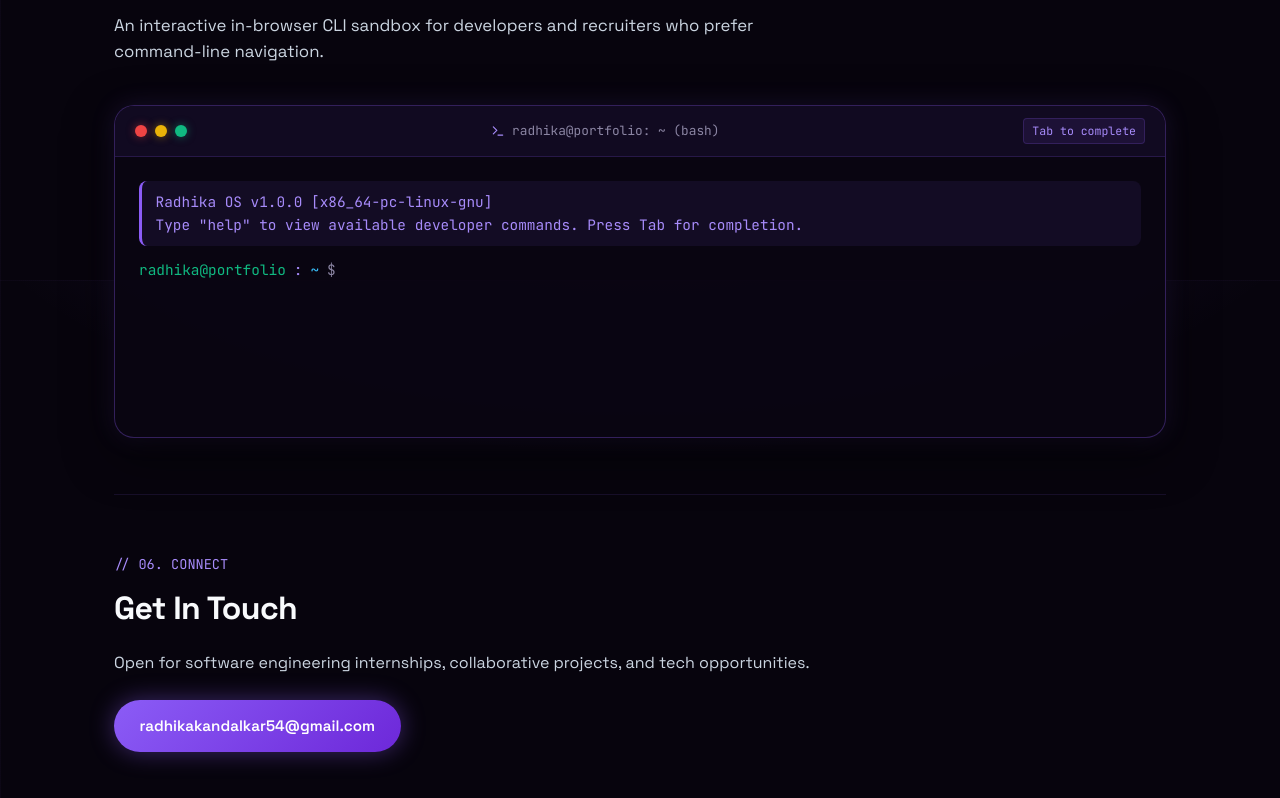
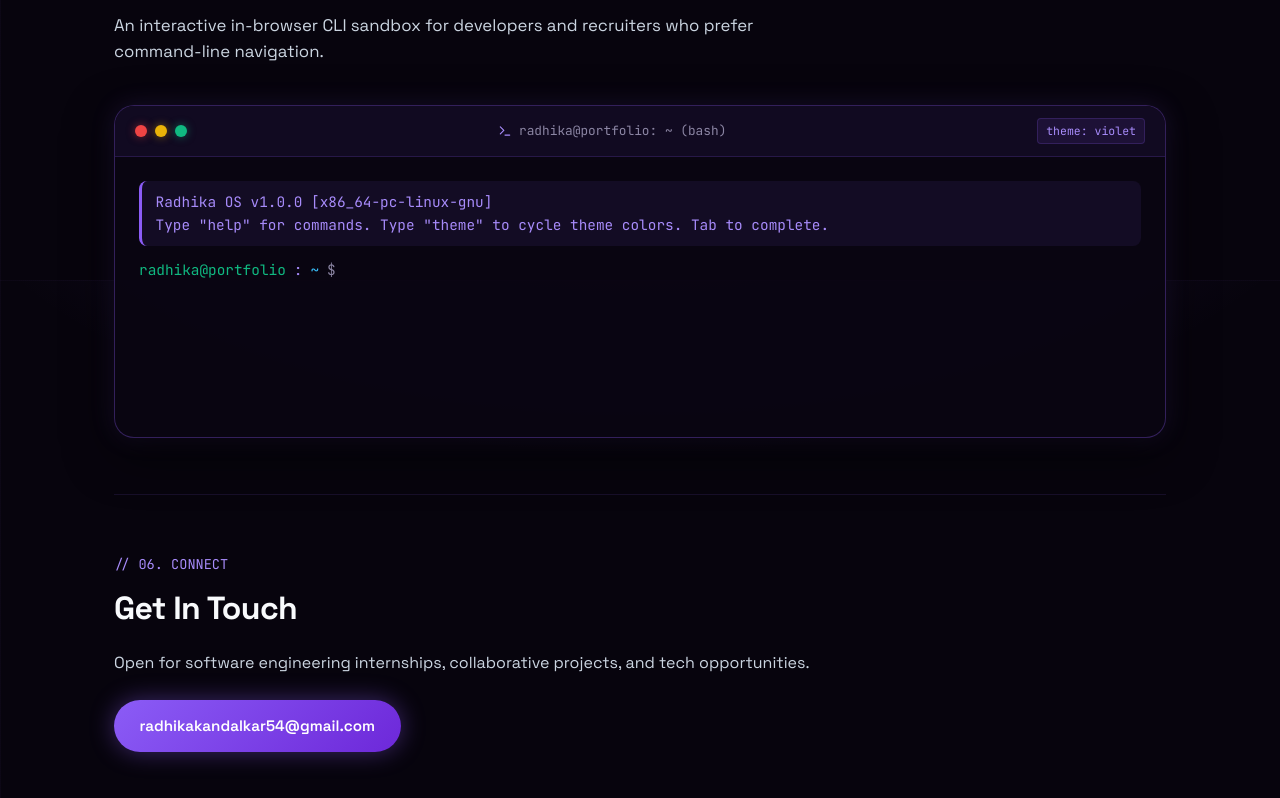
Before and after one commit to radhika817/radhika-portfolio, a React (Vite) app: page / in a window 1280 px wide. Shown: the part 6920-7718 px from the top of the page. Built offline with nearby package versions, Linux system fonts and the light colour scheme.

Commit message:
feat: add typed output animation and theme command

```diff
--- a/src/components/Terminal.jsx
+++ b/src/components/Terminal.jsx
@@ -20,14 +20,119 @@ export const AVAILABLE_COMMANDS = [
   'experience',
   'contact',
   'resume',
+  'theme',
   'clear',
 ]
+
+export const THEMES = {
+  violet: {
+    name: 'Violet After Dark',
+    violet: '#8b5cf6',
+    violetLight: '#a78bfa',
+    violetDark: '#6d28d9',
+    lavender: '#c4b5fd',
+  },
+  cyan: {
+    name: 'Cyberpunk Cyan',
+    violet: '#06b6d4',
+    violetLight: '#38bdf8',
+    violetDark: '#0284c7',
+    lavender: '#a5f3fc',
+  },
+  emerald: {
+    name: 'Matrix Emerald',
+    violet: '#10b981',
+    violetLight: '#34d399',
+    violetDark: '#059669',
+    lavender: '#a7f3d0',
+  },
+  amber: {
+    name: 'Solar Amber',
+    violet: '#f59e0b',
+    violetLight: '#fbbf24',
+    violetDark: '#d97706',
+    lavender: '#fde68a',
+  },
+  rose: {
+    name: 'Synthwave Rose',
+    violet: '#ec4899',
+    violetLight: '#f472b6',
+    violetDark: '#db2777',
+    lavender: '#fbcfe8',
+  },
+}
+
+const THEME_KEYS = Object.keys(THEMES)
+
+function applyTheme(themeKey) {
+  const theme = THEMES[themeKey]
+  if (!theme || typeof document === 'undefined') return false
+  const root = document.documentElement
+  root.style.setProperty('--color-violet', theme.violet)
+  root.style.setProperty('--color-violet-light', theme.violetLight)
+  root.style.setProperty('--color-violet-dark', theme.violetDark)
+  root.style.setProperty('--color-lavender', theme.lavender)
+  return true
+}
+
+/**
+ * Snappy TypedOutput component that animates newly printed lines
+ */
+function TypedOutput({ text, isLatest, prefersReducedMotion }) {
+  const [displayedLength, setDisplayedLength] = useState(
+    prefersReducedMotion || !isLatest ? text.length : 0
+  )
+
+  useEffect(() => {
+    if (prefersReducedMotion || !isLatest) {
+      setDisplayedLength(text.length)
+      return
+    }
+
+    setDisplayedLength(0)
+    let current = 0
+    // Dynamic snappy chunk rate: multi-line finishes in < 400ms
+    const step = Math.max(3, Math.floor(text.length / 35))
+    const interval = setInterval(() => {
+      current = Math.min(current + step, text.length)
+      setDisplayedLength(current)
+      if (current >= text.length) {
+        clearInterval(interval)
+      }
+    }, 12)
+
+    return () => clearInterval(interval)
+  }, [text, isLatest, prefersReducedMotion])
+
+  const isTyping = displayedLength < text.length
+
+  return (
+    <span>
+      {text.slice(0, displayedLength)}
+      {isTyping && (
+        <span
+          style={{
+            display: 'inline-block',
+            width: '6px',
+            height: '13px',
+            backgroundColor: 'var(--color-violet-light)',
+            marginLeft: '3px',
+            verticalAlign: 'middle',
+            opacity: 0.8,
+          }}
+        />
+      )}
+    </span>
+  )
+}
 
 /**
  * Executes a terminal command string and returns output text.
  */
-function executeCommand(rawCommand) {
-  const cmd = rawCommand.trim().toLowerCase()
+function executeCommand(rawCommand, currentTheme, setCurrentTheme) {
+  const parts = rawCommand.trim().split(/\s+/)
+  const cmd = parts[0]?.toLowerCase()
+  const arg = parts[1]?.toLowerCase()
 
   switch (cmd) {
     case 'help':
@@ -40,6 +145,7 @@ function executeCommand(rawCommand) {
         '  experience    Show professional internships and campus outreach',
         '  contact       Get email, location, and social profile links',
         '  resume        Open resume document (/resume.pdf)',
+        '  theme [name]  Cycle or set accent theme (violet, cyan, emerald, amber, rose)',
         '  clear         Clear the terminal screen buffer',
         '  help          Display this help manual',
       ].join('\n')
@@ -118,21 +224,38 @@ function executeCommand(rawCommand) {
       }
       return 'Opening /resume.pdf in a new tab... [Done]'
 
+    case 'theme': {
+      let targetTheme = arg
+      if (!targetTheme || !THEMES[targetTheme]) {
+        // Cycle to next theme
+        const currentIdx = THEME_KEYS.indexOf(currentTheme)
+        const nextIdx = (currentIdx + 1) % THEME_KEYS.length
+        targetTheme = THEME_KEYS[nextIdx]
+      }
+
+      applyTheme(targetTheme)
+      setCurrentTheme(targetTheme)
+      const themeMeta = THEMES[targetTheme]
+      return `Theme switched to [${targetTheme}] — "${themeMeta.name}".\nAvailable themes: ${THEME_KEYS.join(', ')}`
+    }
+
     default:
       return `bash: command not found: "${rawCommand}". Type "help" to view available developer commands.`
   }
 }
 
 /**
- * Terminal UI Window with history navigation (Arrow Up/Down)
- * and command tab-completion.
+ * Terminal UI Window with typed output animation, theme cycling,
+ * command history navigation, and tab-completion.
  */
 export default function Terminal() {
   const [inputVal, setInputVal] = useState('')
+  const [currentTheme, setCurrentTheme] = useState('violet')
   const [history, setHistory] = useState([
     {
+      id: 0,
       type: 'system',
-      text: 'Radhika OS v1.0.0 [x86_64-pc-linux-gnu]\nType "help" to view available developer commands. Press Tab for completion.',
+      text: 'Radhika OS v1.0.0 [x86_64-pc-linux-gnu]\nType "help" for commands. Type "theme" to cycle theme colors. Tab to complete.',
     },
   ])
   const [cmdHistory, setCmdHistory] = useState([])
@@ -181,8 +304,8 @@ export default function Terminal() {
         } else {
           setHistory((prev) => [
             ...prev,
-            { type: 'input', text: inputVal },
-            { type: 'system', text: `Matching commands: ${matches.join('   ')}` },
+            { id: Date.now(), type: 'input', text: inputVal },
+            { id: Date.now() + 1, type: 'system', text: `Matching commands: ${matches.join('   ')}` },
           ])
         }
       }
@@ -237,11 +360,11 @@ export default function Terminal() {
       return
     }
 
-    const output = executeCommand(trimmed)
+    const output = executeCommand(trimmed, currentTheme, setCurrentTheme)
     setHistory((prev) => [
       ...prev,
-      { type: 'input', text: trimmed },
-      { type: 'output', text: output },
+      { id: Date.now(), type: 'input', text: trimmed },
+      { id: Date.now() + 1, type: 'output', text: output },
     ])
     setInputVal('')
   }
@@ -391,7 +514,7 @@ export default function Terminal() {
               border: '1px solid rgba(139, 92, 246, 0.2)',
             }}
           >
-            Tab to complete
+            theme: {currentTheme}
           </div>
         </div>
 
@@ -407,8 +530,10 @@ export default function Terminal() {
           }}
         >
           {/* Output log */}
-          {history.map((entry, idx) => (
-            <div key={idx} style={{ marginBottom: '0.75rem' }}>
+          {history.map((entry, idx) => {
+            const isLatest = idx === history.length - 1
+            return (
+              <div key={entry.id || idx} style={{ marginBottom: '0.75rem' }}>
                 {entry.type === 'input' ? (
                   <div style={{ display: 'flex', alignItems: 'center', gap: '0.5rem' }}>
                     <span style={{ color: '#10b981' }}>radhika@portfolio</span>
@@ -428,7 +553,11 @@ export default function Terminal() {
                       whiteSpace: 'pre-line',
                     }}
                   >
-                  {entry.text}
+                    <TypedOutput
+                      text={entry.text}
+                      isLatest={isLatest}
+                      prefersReducedMotion={prefersReducedMotion}
+                    />
                   </div>
                 ) : (
                   <div
@@ -438,11 +567,16 @@ export default function Terminal() {
                       paddingLeft: '0.25rem',
                     }}
                   >
-                  {entry.text}
+                    <TypedOutput
+                      text={entry.text}
+                      isLatest={isLatest}
+                      prefersReducedMotion={prefersReducedMotion}
+                    />
                   </div>
                 )}
               </div>
-          ))}
+            )
+          })}
 
           {/* Active Input Line */}
           <form
```
Lines whose indentation alone changed are shown as unchanged.
